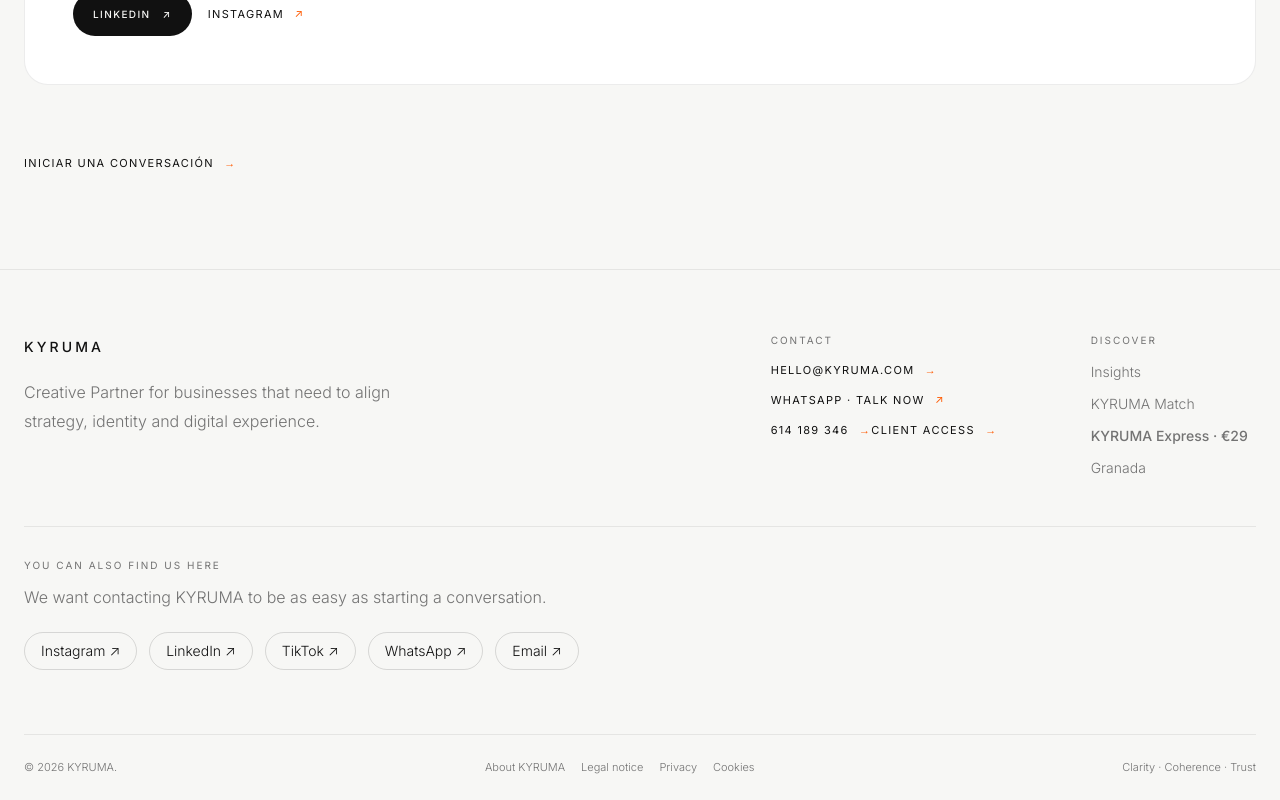
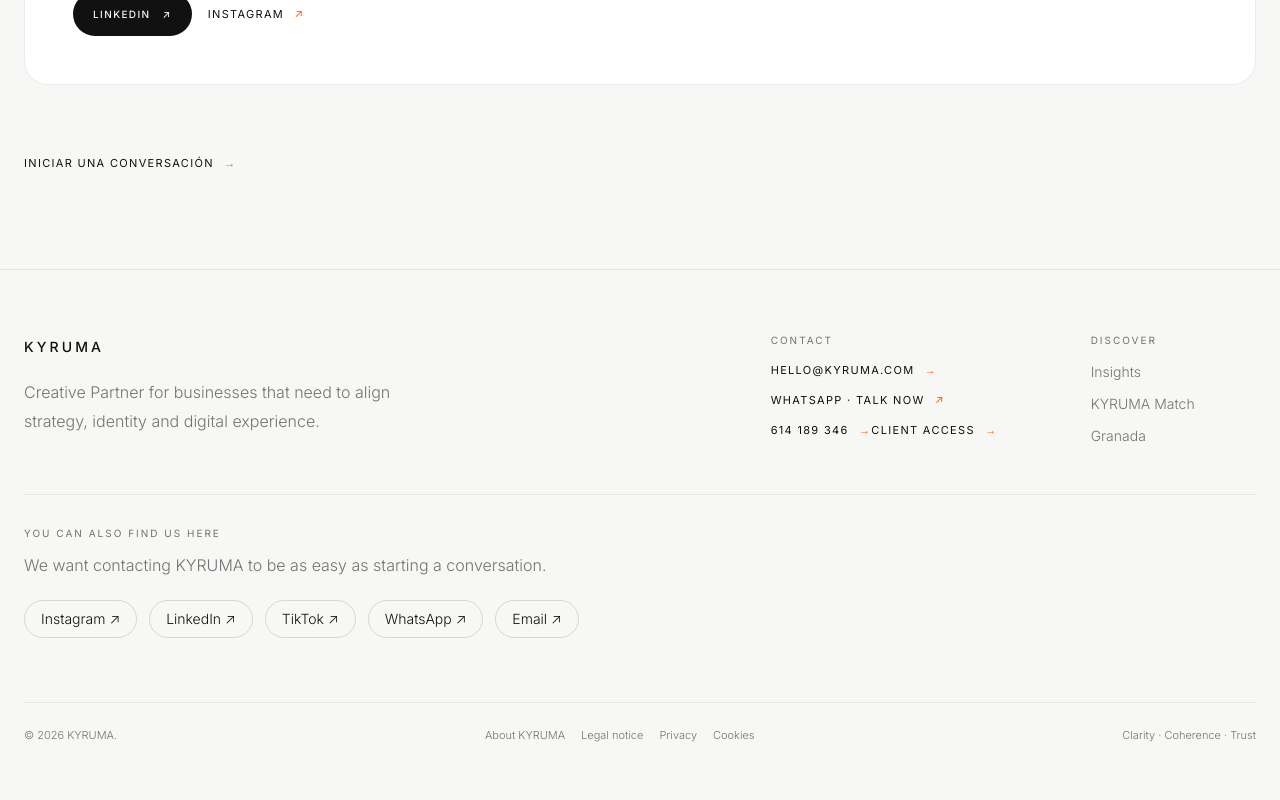
Before and after one commit to kyrumacreative-hub/kyruma-website, a Next.js app: page /about in a window 1280 px wide. Shown: the part 1026-1826 px from the top of the page. After the commit the page ends 1794 px from the top, so only its background shows below. Built offline with nearby package versions, Linux system fonts and the light colour scheme; no server answers.

Commit message:
fix: remove low-ticket express promotion from core footer

```diff
--- a/src/components/layout/Footer.tsx
+++ b/src/components/layout/Footer.tsx
@@ -65,9 +65,6 @@
           <div className="mt-4 flex flex-col gap-3 text-sm text-[var(--muted)]">
             <Link href="/insights" className="transition-colors hover:text-[var(--foreground)]">Insights</Link>
             <Link href="/match" className="transition-colors hover:text-[var(--foreground)]">KYRUMA Match</Link>
-            <Link href={language === "es" ? "/auditoria-instagram" : "/express"} className="font-medium text-[var(--primary)] transition-colors hover:text-[var(--foreground)]">
-              {language === "es" ? "Auditoría Instagram · 29 €" : "KYRUMA Express · €29"}
-            </Link>
             <Link href="/granada" className="transition-colors hover:text-[var(--foreground)]">Granada</Link>
           </div>
         </div>
```
